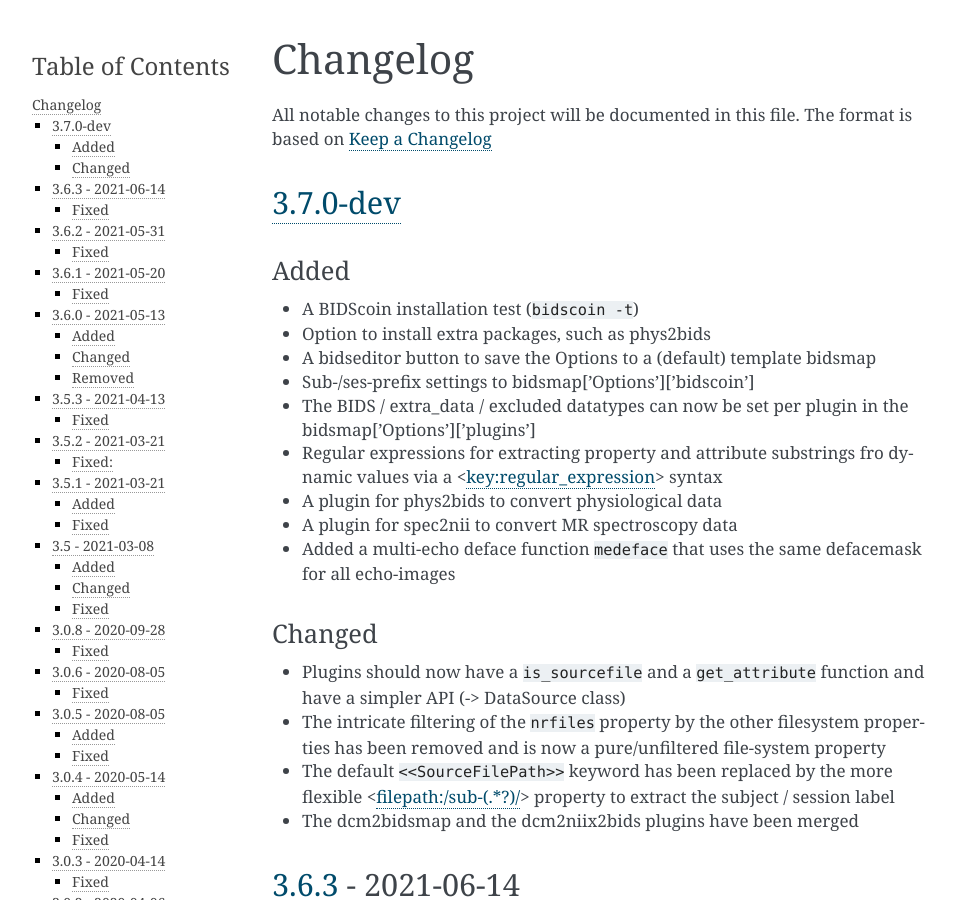
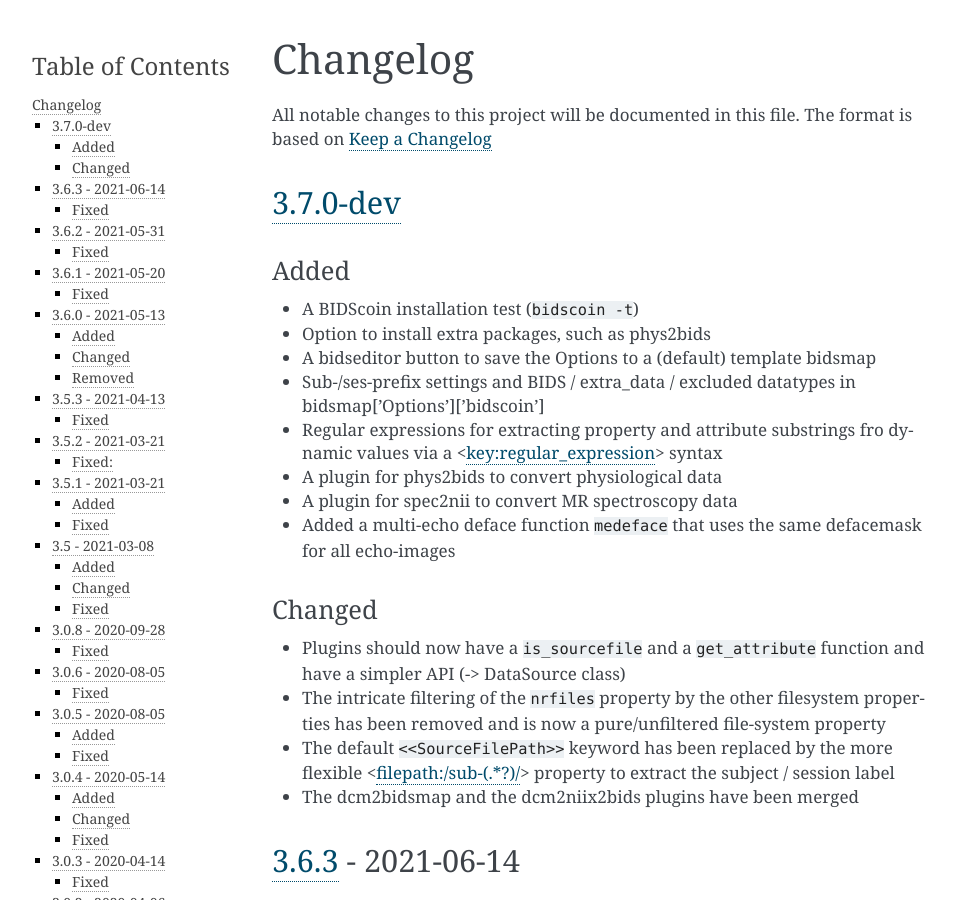
Before and after one commit to Donders-Institute/bidscoin, a Sphinx documentation site: the page built from docs/CHANGELOG.md, in a window 1280 px wide and 900 px high. Shown: the whole window, without its empty margins (148-1104 px from the left). Built offline with Sphinx 7.4.7, drawn with Linux system fonts in a browser that asks for light colours.

```diff
--- a/docs/CHANGELOG.md
+++ b/docs/CHANGELOG.md
@@ -8,8 +8,7 @@
 - A BIDScoin installation test (`bidscoin -t`)
 - Option to install extra packages, such as phys2bids
 - A bidseditor button to save the Options to a (default) template bidsmap
-- Sub-/ses-prefix settings to bidsmap['Options']['bidscoin']
-- The BIDS / extra_data / excluded datatypes can now be set per plugin in the bidsmap['Options']['plugins']
+- Sub-/ses-prefix settings and BIDS / extra_data / excluded datatypes in bidsmap['Options']['bidscoin']
 - Regular expressions for extracting property and attribute substrings fro dynamic values via a <<key:regular_expression>> syntax
 - A plugin for phys2bids to convert physiological data
 - A plugin for spec2nii to convert MR spectroscopy data
```
Also changed, not shown: 1 other file.
